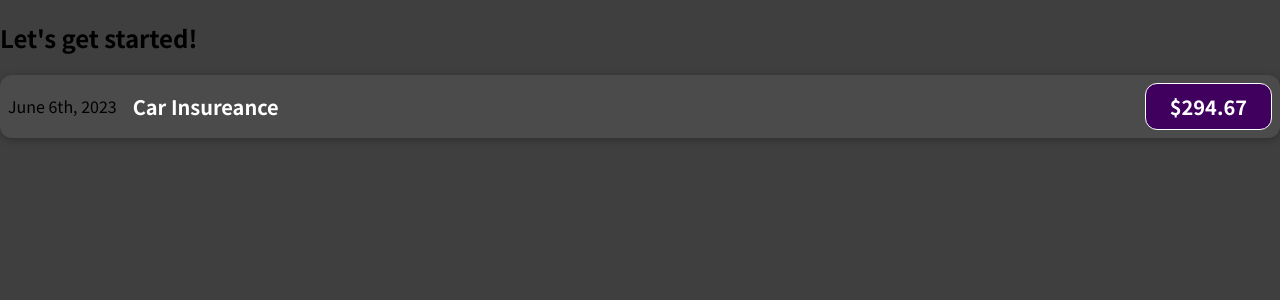
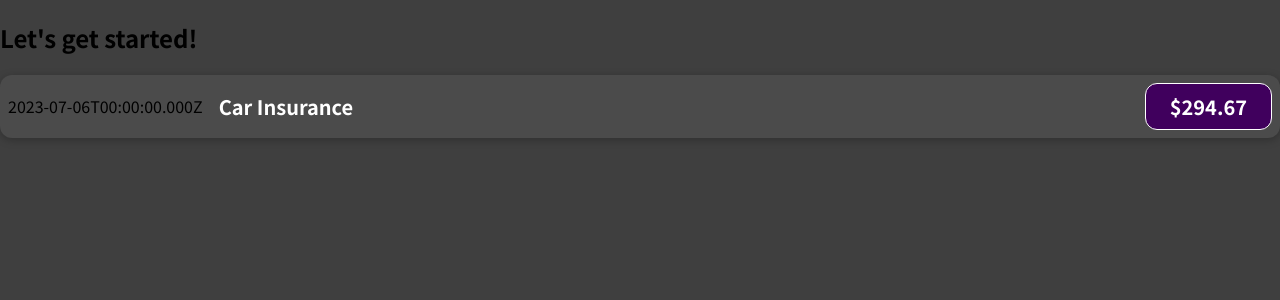
Before and after one commit to jffrsnpbbr/react-course, a React (Create React App) app in the folder react-complete-guide/: page / in a window 1280 px wide. Shown: the top 300 px of the page. Built offline with nearby package versions, Linux system fonts and the light colour scheme.

Commit message:
outputting dynamic data and working with expressions in jsx

```diff
--- a/react-complete-guide/src/components/ExpenseItem.js
+++ b/react-complete-guide/src/components/ExpenseItem.js
@@ -1,12 +1,15 @@
 import './ExpenseItem.css';
 
 function ExpenseItem() {
+  const expenseDate = new Date(2023, 6, 6);
+  const expenseTitle = 'Car Insurance';
+  const expenseAmount = 294.67
   return (
     <div className='expense-item'>
-      <div>June 6th, 2023</div>
+      <div>{ expenseDate.toISOString()}</div>
       <div className='expense-item__description'>
-        <h2>Car Insureance</h2>
-        <div className='expense-item__price'>$294.67</div>
+        <h2>{expenseTitle}</h2>
+        <div className='expense-item__price'>${expenseAmount}</div>
       </div>
     </div>
   );
```
